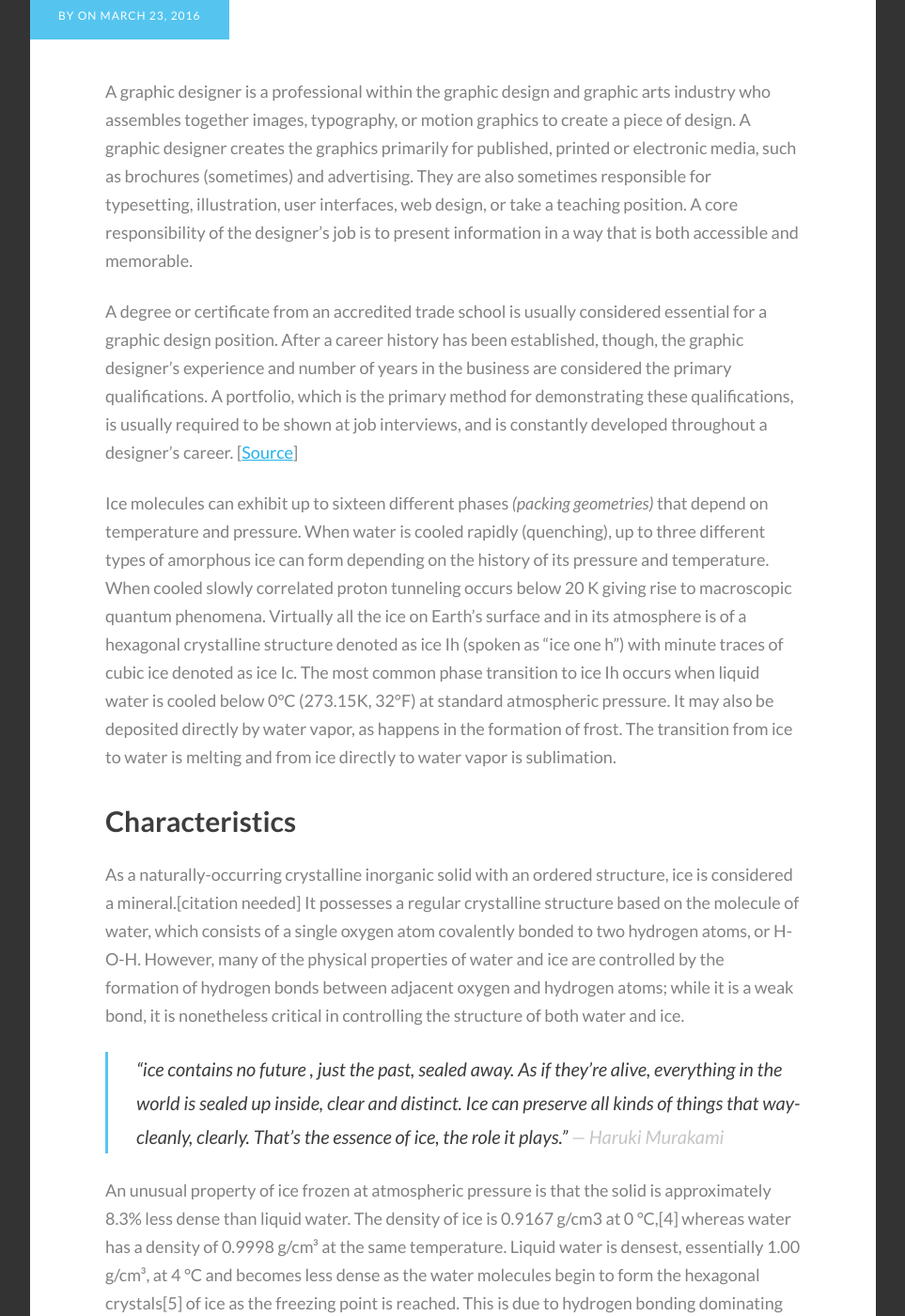
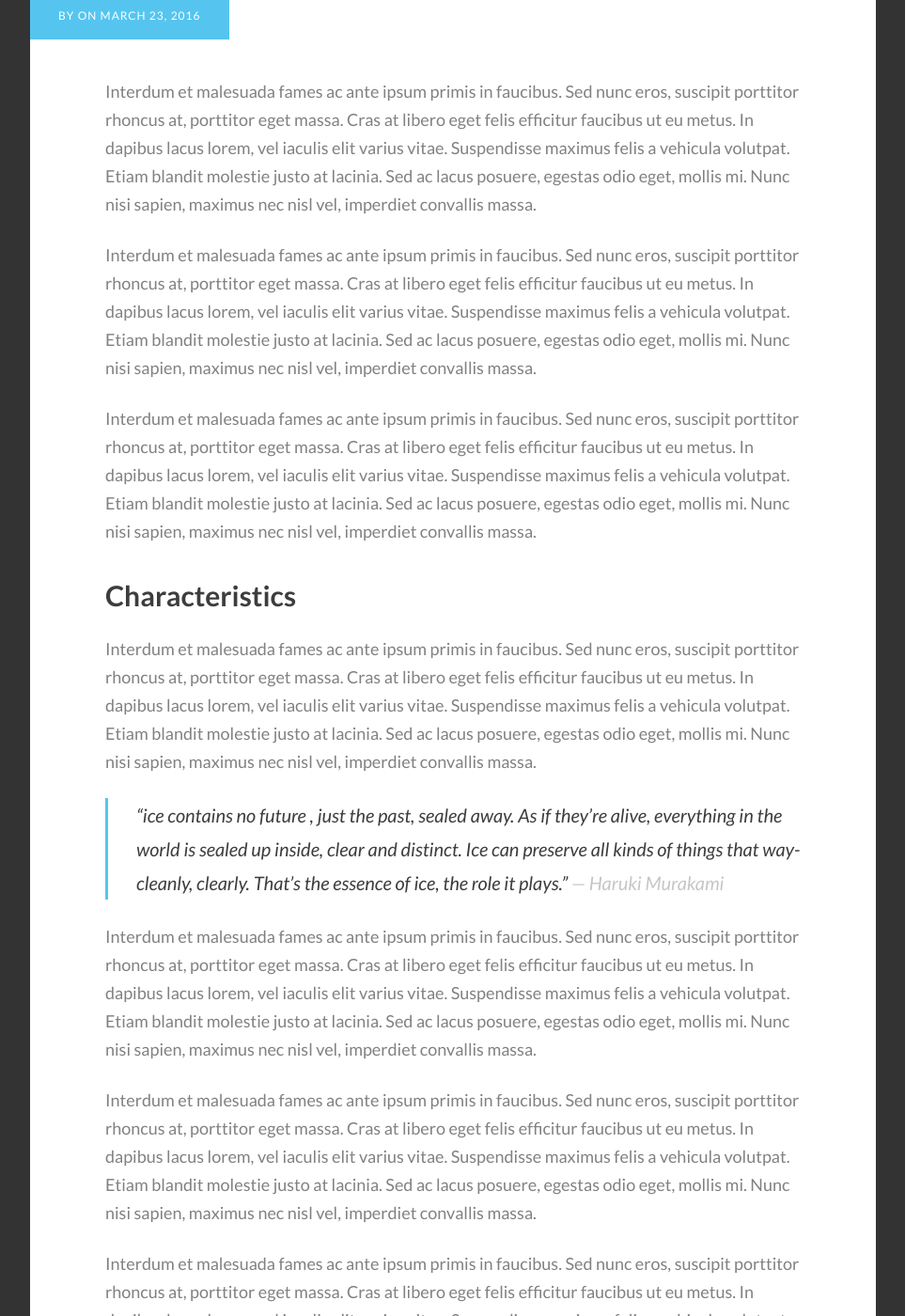
Before and after one commit to marchdoe/beloved-echo, a Jekyll site: the page built from _posts/2016-03-23-Graphic-Designer-On-The-Road.md, in a window 1280 px wide and 1400 px high, scrolled down 413 px. Shown: the whole window at 94% size, without its empty margins (8-971 px from the left). Built offline with Jekyll 4.4.1, drawn with Linux system fonts in a browser that asks for light colours; some web fonts are replaced; some of the changed text lies outside the part shown.

Commit message:
Updated Graphic Designer On The Road and 3 other files

```diff
--- a/_includes/sidebar.html
+++ b/_includes/sidebar.html
@@ -42,7 +42,6 @@
     <!--Create a sorted array of tags-->
     {% capture site_tags %}{% for tag in site.tags %}{{ tag | first }}{% unless forloop.last %},{% endunless %}{% endfor %}{% endcapture %}
     {% assign sortedTags = site_tags | split:',' | sort %}
-    {% if site.sortedTags %}
     <section class="widget widget-tags">
         <h2 class="widget-title">Tags</h2>
         <div class="tagcloud">
@@ -51,6 +50,5 @@
             {% endfor %}
         </div><!-- .tagcloud -->
     </section><!-- .widget -->
-    {% endif %}
 
 </aside><!-- .sidebar -->
--- a/_posts/2016-03-23-Graphic-Designer-On-The-Road.md
+++ b/_posts/2016-03-23-Graphic-Designer-On-The-Road.md
@@ -4,27 +4,30 @@ date: 2016-03-23 00:00:00 Z
 layout: post
 ---
 
-A graphic designer is a professional within the graphic design and graphic arts industry who assembles together images, typography, or motion graphics to create a piece of design. A graphic designer creates the graphics primarily for published, printed or electronic media, such as brochures (sometimes) and advertising. They are also sometimes responsible for typesetting, illustration, user interfaces, web design, or take a teaching position. A core responsibility of the designer's job is to present information in a way that is both accessible and memorable.
+Interdum et malesuada fames ac ante ipsum primis in faucibus. Sed nunc eros, suscipit porttitor rhoncus at, porttitor eget massa. Cras at libero eget felis efficitur faucibus ut eu metus. In dapibus lacus lorem, vel iaculis elit varius vitae. Suspendisse maximus felis a vehicula volutpat. Etiam blandit molestie justo at lacinia. Sed ac lacus posuere, egestas odio eget, mollis mi. Nunc nisi sapien, maximus nec nisl vel, imperdiet convallis massa.
+
 
 <!--more-->
 
-A degree or certificate from an accredited trade school is usually considered essential for a graphic design position. After a career history has been established, though, the graphic designer's experience and number of years in the business are considered the primary qualifications. A portfolio, which is the primary method for demonstrating these qualifications, is usually required to be shown at job interviews, and is constantly developed throughout a designer's career. [[Source](https://en.wikipedia.org/wiki/Graphic_designer)]
+Interdum et malesuada fames ac ante ipsum primis in faucibus. Sed nunc eros, suscipit porttitor rhoncus at, porttitor eget massa. Cras at libero eget felis efficitur faucibus ut eu metus. In dapibus lacus lorem, vel iaculis elit varius vitae. Suspendisse maximus felis a vehicula volutpat. Etiam blandit molestie justo at lacinia. Sed ac lacus posuere, egestas odio eget, mollis mi. Nunc nisi sapien, maximus nec nisl vel, imperdiet convallis massa.
 
-Ice molecules can exhibit up to sixteen different phases *(packing geometries)* that depend on temperature and pressure. When water is cooled rapidly (quenching), up to three different types of amorphous ice can form depending on the history of its pressure and temperature. When cooled slowly correlated proton tunneling occurs below 20 K giving rise to macroscopic quantum phenomena. Virtually all the ice on Earth's surface and in its atmosphere is of a hexagonal crystalline structure denoted as ice Ih (spoken as "ice one h") with minute traces of cubic ice denoted as ice Ic. The most common phase transition to ice Ih occurs when liquid water is cooled below 0°C (273.15K, 32°F) at standard atmospheric pressure. It may also be deposited directly by water vapor, as happens in the formation of frost. The transition from ice to water is melting and from ice directly to water vapor is sublimation.
+Interdum et malesuada fames ac ante ipsum primis in faucibus. Sed nunc eros, suscipit porttitor rhoncus at, porttitor eget massa. Cras at libero eget felis efficitur faucibus ut eu metus. In dapibus lacus lorem, vel iaculis elit varius vitae. Suspendisse maximus felis a vehicula volutpat. Etiam blandit molestie justo at lacinia. Sed ac lacus posuere, egestas odio eget, mollis mi. Nunc nisi sapien, maximus nec nisl vel, imperdiet convallis massa.
+
 
 ## Characteristics
 
-As a naturally-occurring crystalline inorganic solid with an ordered structure, ice is considered a mineral.[citation needed] It possesses a regular crystalline structure based on the molecule of water, which consists of a single oxygen atom covalently bonded to two hydrogen atoms, or H-O-H. However, many of the physical properties of water and ice are controlled by the formation of hydrogen bonds between adjacent oxygen and hydrogen atoms; while it is a weak bond, it is nonetheless critical in controlling the structure of both water and ice.
+Interdum et malesuada fames ac ante ipsum primis in faucibus. Sed nunc eros, suscipit porttitor rhoncus at, porttitor eget massa. Cras at libero eget felis efficitur faucibus ut eu metus. In dapibus lacus lorem, vel iaculis elit varius vitae. Suspendisse maximus felis a vehicula volutpat. Etiam blandit molestie justo at lacinia. Sed ac lacus posuere, egestas odio eget, mollis mi. Nunc nisi sapien, maximus nec nisl vel, imperdiet convallis massa.
+
 
 > “ice contains no future , just the past, sealed away. As if they're alive, everything in the world is sealed up inside, clear and distinct. Ice can preserve all kinds of things that way- cleanly, clearly. That's the essence of ice, the role it plays.”
 > <cite>― Haruki Murakami</cite>
 
-An unusual property of ice frozen at atmospheric pressure is that the solid is approximately 8.3% less dense than liquid water. The density of ice is 0.9167 g/cm3 at 0 °C,[4] whereas water has a density of 0.9998 g/cm³ at the same temperature. Liquid water is densest, essentially 1.00 g/cm³, at 4 °C and becomes less dense as the water molecules begin to form the hexagonal crystals[5] of ice as the freezing point is reached. This is due to hydrogen bonding dominating the intermolecular forces, which results in a packing of molecules less compact in the solid. Density of ice increases slightly with decreasing temperature and has a value of 0.9340 g/cm³ at −180 °C (93 K).[6]
+Interdum et malesuada fames ac ante ipsum primis in faucibus. Sed nunc eros, suscipit porttitor rhoncus at, porttitor eget massa. Cras at libero eget felis efficitur faucibus ut eu metus. In dapibus lacus lorem, vel iaculis elit varius vitae. Suspendisse maximus felis a vehicula volutpat. Etiam blandit molestie justo at lacinia. Sed ac lacus posuere, egestas odio eget, mollis mi. Nunc nisi sapien, maximus nec nisl vel, imperdiet convallis massa.
 
-When water freezes, it increases in volume (about 9% for freshwater).[7] The effect of expansion during freezing can be dramatic, and ice expansion is a basic cause of freeze-thaw weathering of rock in nature and damage to building foundations and roadways from frost heaving. It is also a common cause of the flooding of houses when water pipes burst due to the pressure of expanding water when it freezes.
 
-The result of this process is that ice *(in its most common form)* floats on liquid water, which is an important feature in Earth's biosphere. It has been argued that without this property, natural bodies of water would freeze, in some cases permanently, from the bottom up,[8] resulting in a loss of bottom-dependent animal and plant life in fresh and sea water. Sufficiently thin ice sheets allow light to pass through while protecting the underside from short-term weather extremes such as wind chill. This creates a sheltered environment for bacterial and algal colonies. When sea water freezes, the ice is riddled with brine-filled channels which sustain sympagic organisms such as bacteria, algae, copepods and annelids, which in turn provide food for animals such as krill and specialised fish like the bald notothen, fed upon in turn by larger animals such as emperor penguins and minke whales.
+Interdum et malesuada fames ac ante ipsum primis in faucibus. Sed nunc eros, suscipit porttitor rhoncus at, porttitor eget massa. Cras at libero eget felis efficitur faucibus ut eu metus. In dapibus lacus lorem, vel iaculis elit varius vitae. Suspendisse maximus felis a vehicula volutpat. Etiam blandit molestie justo at lacinia. Sed ac lacus posuere, egestas odio eget, mollis mi. Nunc nisi sapien, maximus nec nisl vel, imperdiet convallis massa.
 
-When ice melts, it absorbs as much energy as it would take to heat an equivalent mass of water by 80 °C. During the melting process, the temperature remains constant at 0 °C. While melting, any energy added breaks the hydrogen bonds between ice (water) molecules. Energy becomes available to increase the thermal energy (temperature) only after enough hydrogen bonds are broken that the ice can be considered liquid water. The amount of energy consumed in breaking hydrogen bonds in the transition from ice to water is known as the heat of fusion.
 
-As with water, ice absorbs light at the red end of the spectrum preferentially as the result of an overtone of an oxygen-hydrogen (O-H) bond stretch. Compared with water, this absorption is shifted toward slightly lower energies. Thus, ice appears blue, with a slightly greener tint than for liquid water. Since absorption is cumulative, the color effect intensifies with increasing thickness or if internal reflections cause the light to take a longer path through the ice.
+Interdum et malesuada fames ac ante ipsum primis in faucibus. Sed nunc eros, suscipit porttitor rhoncus at, porttitor eget massa. Cras at libero eget felis efficitur faucibus ut eu metus. In dapibus lacus lorem, vel iaculis elit varius vitae. Suspendisse maximus felis a vehicula volutpat. Etiam blandit molestie justo at lacinia. Sed ac lacus posuere, egestas odio eget, mollis mi. Nunc nisi sapien, maximus nec nisl vel, imperdiet convallis massa. Interdum et malesuada fames ac ante ipsum primis in faucibus. Sed nunc eros, suscipit porttitor rhoncus at, porttitor eget massa. Cras at libero eget felis efficitur faucibus ut eu metus. In dapibus lacus lorem, vel iaculis elit varius vitae. Suspendisse maximus felis a vehicula volutpat. Etiam blandit molestie justo at lacinia. Sed ac lacus posuere, egestas odio eget, mollis mi. Nunc nisi sapien, maximus nec nisl vel, imperdiet convallis massa.
+
+Interdum et malesuada fames ac ante ipsum primis in faucibus. Sed nunc eros, suscipit porttitor rhoncus at, porttitor eget massa. Cras at libero eget felis efficitur faucibus ut eu metus. In dapibus lacus lorem, vel iaculis elit varius vitae. Suspendisse maximus felis a vehicula volutpat. Etiam blandit molestie justo at lacinia. Sed ac lacus posuere, egestas odio eget, mollis mi. Nunc nisi sapien, maximus nec nisl vel, imperdiet convallis massa.
```
Also changed, not shown: _layouts/post.html (+5 -5 lines), about.md (+2 -13 lines).
